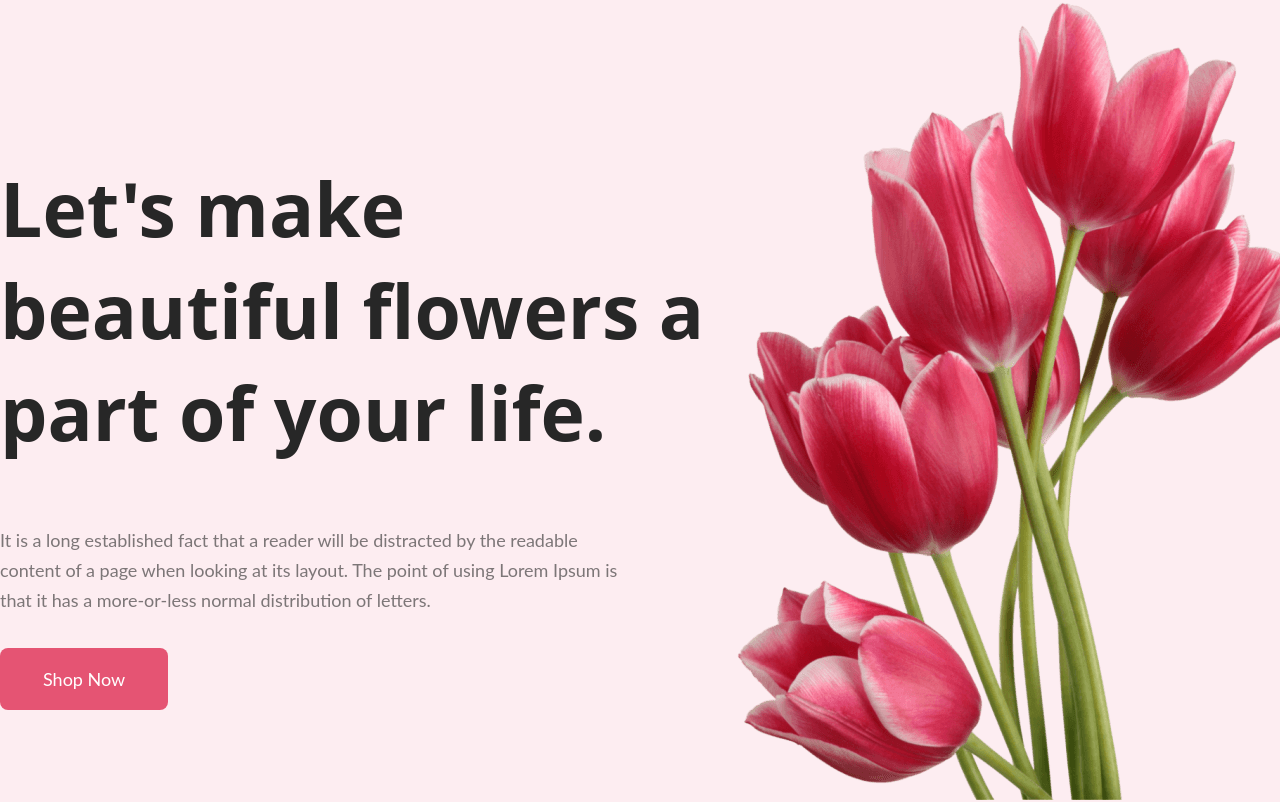
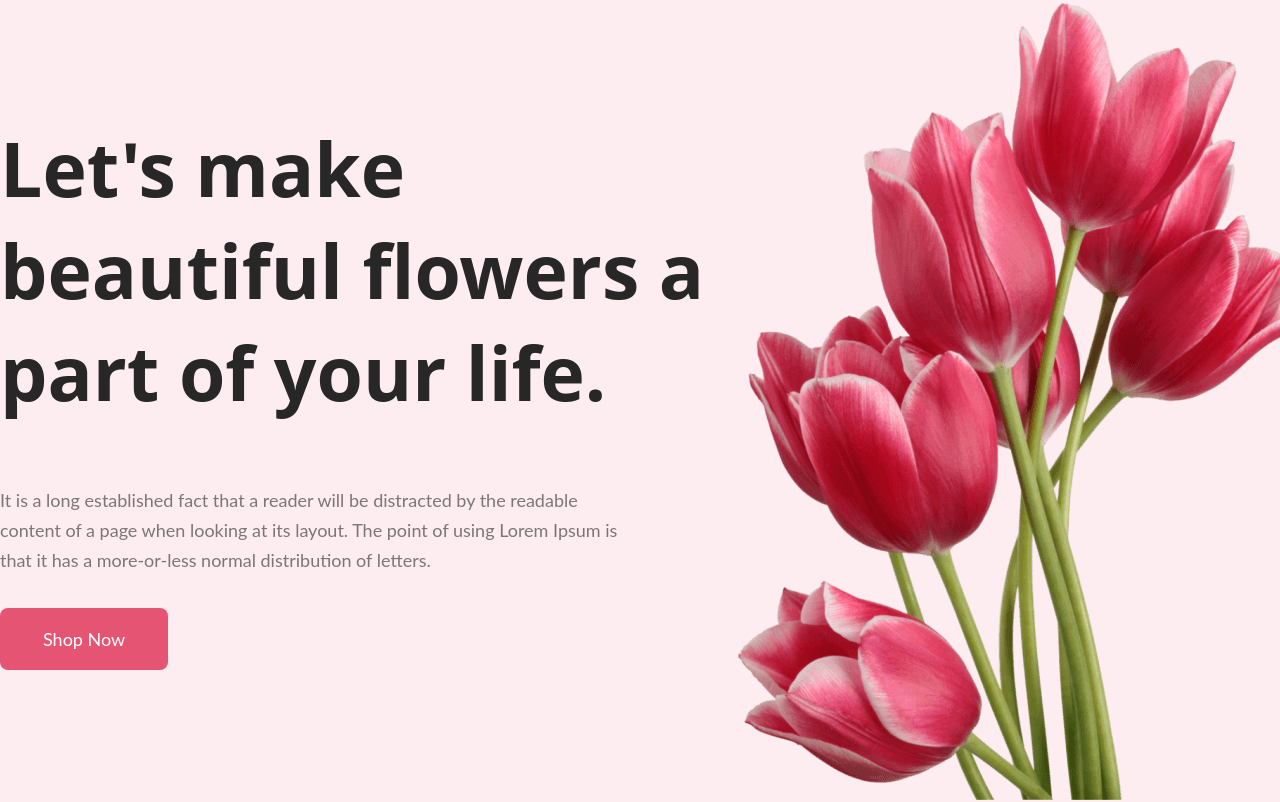
Before and after one commit to nirjhar700/flower, a plain HTML site: page index.html in a window 1280 px wide. Shown: the top 802 px of the page. Drawn offline with Linux system fonts and the light colour scheme.

Commit message:
final final

```diff
--- a/style/flower.css
+++ b/style/flower.css
@@ -28,7 +28,7 @@ body {
   line-height: normal;
 
   align-items: center;
-
+  margin-bottom: 80px;
   width: 708px;
   flex-direction: column;
   flex-shrink: 0;
```
